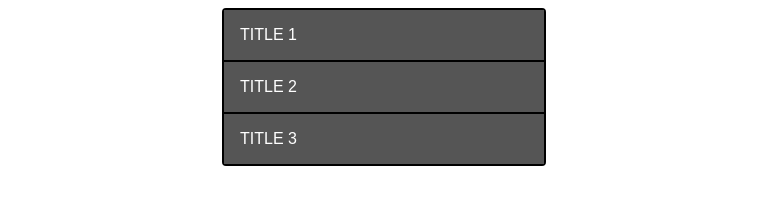
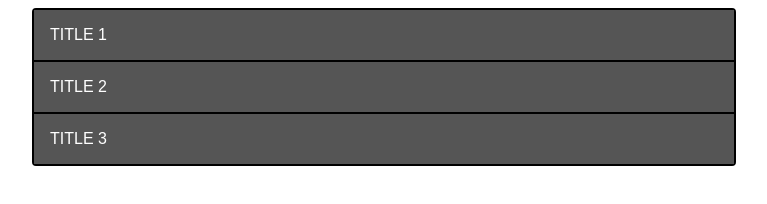
Before and after one commit to kunukn/ackordion, a plain HTML site: page src/index.html in a window 1280 px wide. Shown: the whole page, without its empty margins (256-1023 px from the left). Drawn offline with Linux system fonts and the light colour scheme.

Commit message:
increase max width

```diff
--- a/src/ackordion.css
+++ b/src/ackordion.css
@@ -1,6 +1,6 @@
 .ackordion {
   width: 100%;
-  max-width: 320px;
+  max-width: 700px;
   border-radius: 4px;
   border: 2px solid black;
   list-style-type: none;
```
